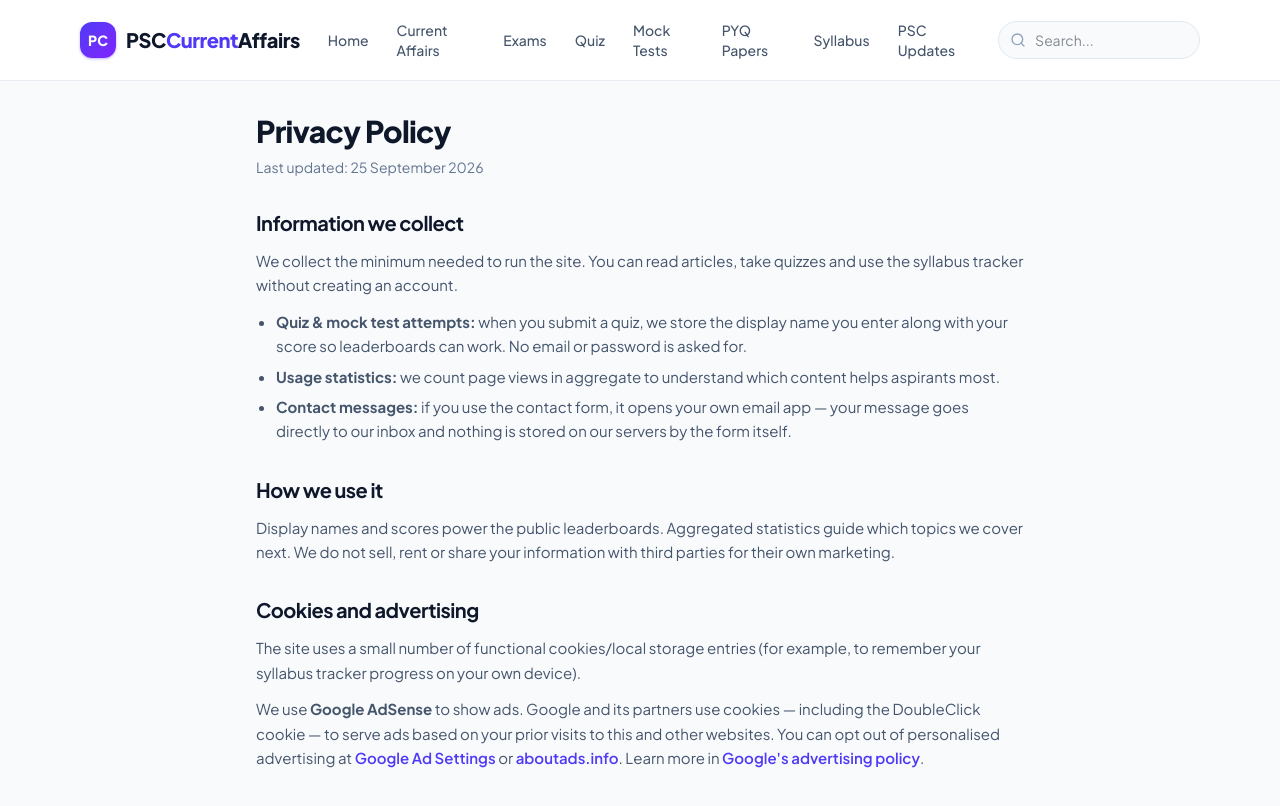
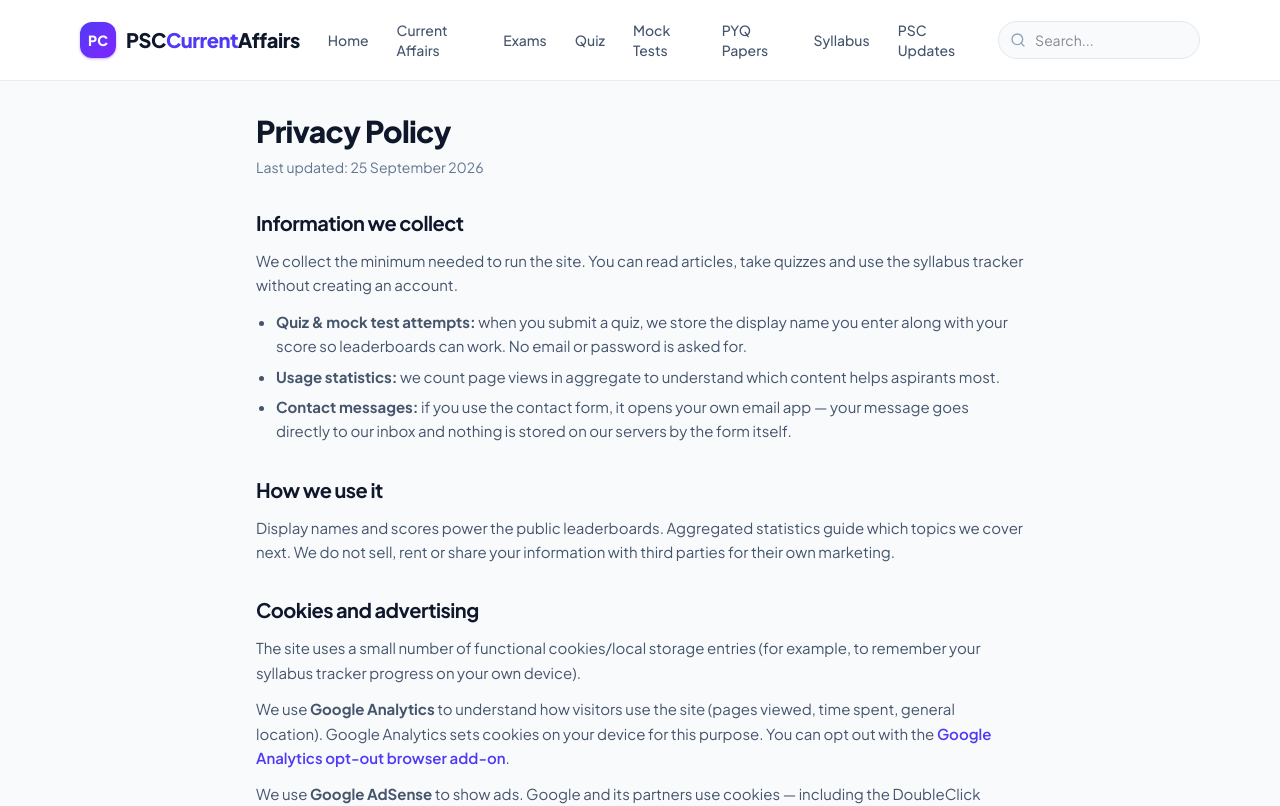
Before and after one commit to filestoreapp/currentaffairsweb, a Next.js app: page /privacy in a window 1280 px wide. Shown: the top 806 px of the page. Built offline with nearby package versions, Linux system fonts and the light colour scheme; no server answers; the database is empty.

Commit message:
Add Google Analytics 4 via @next/third-parties; GA disclosure in privacy policy

```diff
--- a/package.json
+++ b/package.json
@@ -11,6 +11,7 @@
   "dependencies": {
     "@aws-sdk/client-s3": "^3.865.0",
     "@aws-sdk/s3-request-presigner": "^3.865.0",
+    "@next/third-parties": "^16.3.8",
     "@supabase/ssr": "^0.12.7",
     "@supabase/supabase-js": "^2.116.0",
     "@tiptap/extension-image": "^3.31.3",
--- a/src/app/(site)/privacy/page.tsx
+++ b/src/app/(site)/privacy/page.tsx
@@ -54,6 +54,21 @@ const SECTIONS: { heading: string; body: React.ReactNode }[] = [
           The site uses a small number of functional cookies/local storage
           entries (for example, to remember your syllabus tracker progress on
           your own device).
+        </p>
+        <p>
+          We use <strong>Google Analytics</strong> to understand how visitors
+          use the site (pages viewed, time spent, general location). Google
+          Analytics sets cookies on your device for this purpose. You can opt
+          out with the{" "}
+          <a
+            href="https://tools.google.com/dlpage/gaoptout"
+            target="_blank"
+            rel="noopener noreferrer"
+            className="font-semibold text-indigo-600 hover:underline"
+          >
+            Google Analytics opt-out browser add-on
+          </a>
+          .
         </p>
         <p>
           We use <strong>Google AdSense</strong> to show ads. Google and its
--- a/src/app/layout.tsx
+++ b/src/app/layout.tsx
@@ -1,6 +1,12 @@
 import type { Metadata } from "next";
 import { Plus_Jakarta_Sans, Noto_Sans_Malayalam } from "next/font/google";
+import { GoogleAnalytics } from "@next/third-parties/google";
 import "./globals.css";
+
+// Google Analytics 4 Measurement ID — paste yours here
+// (Google Analytics → Admin → Data Streams → Measurement ID, looks like G-XXXXXXXXXX).
+// The ID is public by design (it ships in the page source), so hardcoding is fine.
+const GA_MEASUREMENT_ID = "";
 
 const jakarta = Plus_Jakarta_Sans({
   subsets: ["latin"],
@@ -97,6 +103,7 @@ export default function RootLayout({
           dangerouslySetInnerHTML={{ __html: JSON.stringify(websiteJsonLd) }}
         />
         {children}
+        {GA_MEASUREMENT_ID ? <GoogleAnalytics gaId={GA_MEASUREMENT_ID} /> : null}
       </body>
     </html>
   );
```
Also changed, not shown: 1 other file (tests, documents, lock files or other folders).
